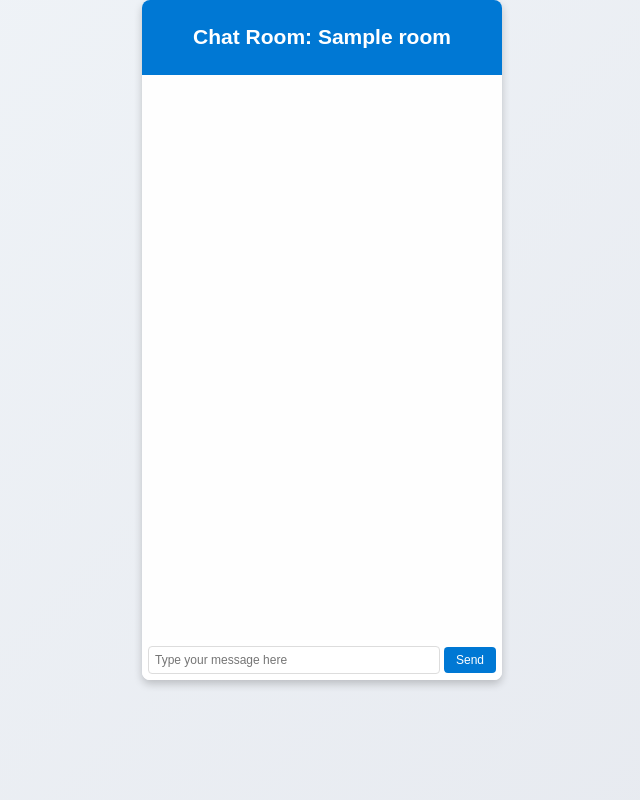
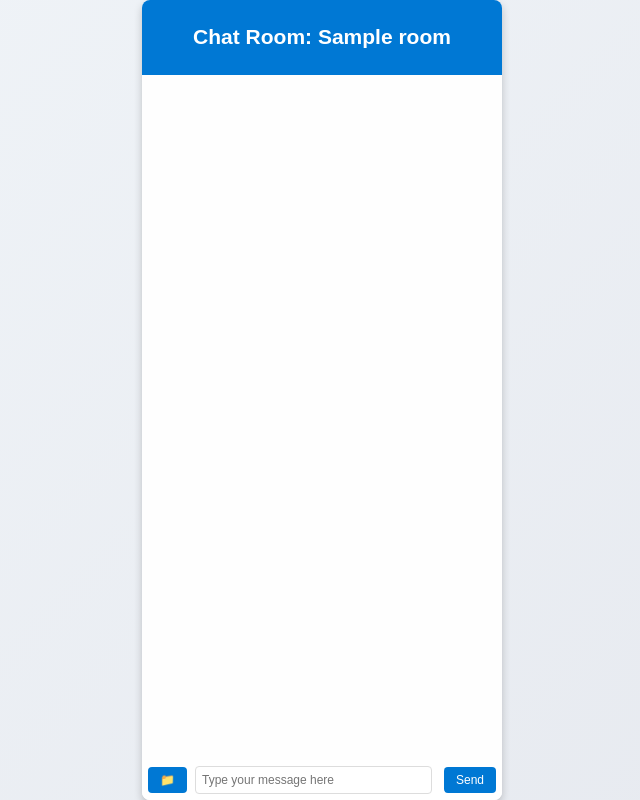
Before and after one commit to 123arv/chatapp, a Flask app: template templates/chat.html in a window 1280 px wide. Shown: the whole page, without its empty margins (318-958 px from the left). Run offline with Flask 3, Linux system fonts and the light colour scheme; the template is opened without the code that fills it: most values are stand-ins (such as "Sample title", 1, 10 or a date in 2020); some libraries are stand-ins or nearby versions.

Commit message:
Update chat.html

```diff
--- a/templates/chat.html
+++ b/templates/chat.html
@@ -19,7 +19,7 @@
         .chat-container {
             display: flex;
             flex-direction: column;
-            height: 85vh; /* Full viewport height */
+            height: 100vh; /* Full viewport height */
             width: 90vw;  /* Reduced width */
             max-width: 360px; /* Further reduced max width */
             margin: 0 auto; /* Centered on the screen */
@@ -107,9 +107,10 @@
             bottom: 0;
             width: 100%;
             background: rgba(255, 255, 255, 0.95); /* Semi-transparent white background */
+            gap: 8px; /* Add space between elements */
         }
 
-        .message-input input {
+        .message-input input[type="text"] {
             flex: 1;
             padding: 6px; /* Reduced padding */
             border: 1px solid #ddd;
@@ -118,6 +119,23 @@
             outline: none;
             font-size: 12px; /* Reduced font size */
             -webkit-text-size-adjust: 100%; /* Prevent zooming on iOS */
+        }
+
+        .message-input input[type="file"] {
+            display: none; /* Hide the default file input */
+        }
+
+        .message-input label {
+            background-color: #0078d4;
+            color: white;
+            border: none;
+            padding: 6px 12px; /* Reduced padding */
+            border-radius: 4px;
+            cursor: pointer;
+            font-size: 12px; /* Reduced font size */
+            display: inline-flex;
+            align-items: center;
+            justify-content: center;
         }
 
         .message-input button {
@@ -141,7 +159,7 @@
                 padding: 6px; /* Further reduced padding */
             }
 
-            .message-input input {
+            .message-input input[type="text"] {
                 font-size: 10px; /* Further reduced font size */
                 padding: 6px; /* Further reduced padding */
             }
@@ -166,7 +184,9 @@
         </header>
         <ul id="messages"></ul>
         <div class="message-input">
-            <input id="myMessage" autocomplete="off" placeholder="Type your message here">
+            <input id="fileInput" type="file" multiple>
+            <label for="fileInput">📁</label>
+            <input id="myMessage" type="text" autocomplete="off" placeholder="Type your message here">
             <button onclick="sendMessage()">Send</button>
         </div>
     </div>
@@ -194,7 +214,17 @@
                 li.classList.add("bot"); // Default bot style
             }
 
-            li.appendChild(document.createTextNode(msg));
+            // Display the message or file
+            var content = document.createElement("div");
+            content.textContent = msg.text || msg;
+            if (msg.file) {
+                var img = document.createElement("img");
+                img.src = msg.file;
+                img.style.maxWidth = "100%";
+                img.style.borderRadius = "8px";
+                content.appendChild(img);
+            }
+            li.appendChild(content);
             var messages = document.getElementById("messages");
             messages.appendChild(li);
             messages.scrollTop = messages.scrollHeight; // Auto-scroll to the bottom to show latest message
@@ -202,9 +232,31 @@
 
         function sendMessage() {
             var input = document.getElementById("myMessage");
-            if (input.value) {
-                socket.emit('message', {'msg': input.value, 'room': room, 'username': username});
-                input.value = '';
+            var fileInput = document.getElementById("fileInput");
+
+            if (input.value || fileInput.files.length) {
+                var formData = new FormData();
+                formData.append('msg', input.value);
+                formData.append('room', room);
+                formData.append('username', username);
+
+                for (var i = 0; i < fileInput.files.length; i++) {
+                    formData.append('file' + i, fileInput.files[i]);
+                }
+
+                fetch('/upload', { // Adjust this URL to your server's file upload endpoint
+                    method: 'POST',
+                    body: formData
+                })
+                .then(response => response.json())
+                .then(data => {
+                    if (data.success) {
+                        socket.emit('message', {text: input.value, file: data.fileUrl, room: room, username: username});
+                        input.value = '';
+                        fileInput.value = ''; // Reset file input
+                    }
+                })
+                .catch(error => console.error('Error uploading file:', error));
             }
         }
 
```
